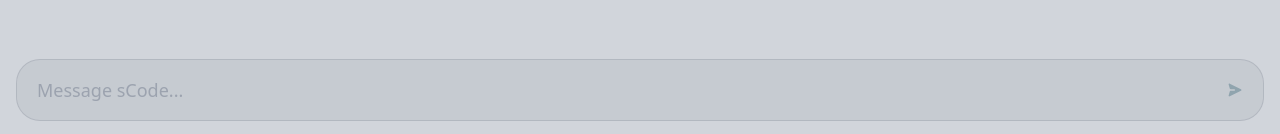
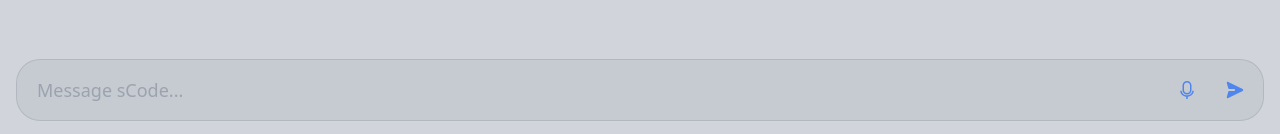
Before and after one commit to KangweiLIAO/sCode-chatbot, a Next.js app in the folder frontend/: page / in a window 1280 px wide. Shown: the part 663-797 px from the top of the page. Built offline with nearby package versions, Linux system fonts and the light colour scheme.

Commit message:
Added voice input functionality

```diff
--- a/frontend/app/about/page.tsx
+++ b/frontend/app/about/page.tsx
@@ -1,7 +1,7 @@
 import React from 'react';
 import Link from 'next/link';
 
-const About = () => {
+export default function About() {
 	return (
 		<div className="min-h-screen bg-gray-300 flex flex-col justify-center">
 			<div className="max-w-4xl mx-auto px-4 sm:px-6 lg:px-8">
@@ -28,5 +28,3 @@ const About = () => {
 		</div>
 	);
 };
-
-export default About;
--- a/frontend/app/components/chat-ui.tsx
+++ b/frontend/app/components/chat-ui.tsx
@@ -1,10 +1,12 @@
 'use client'
-
-import React, {useState} from 'react';
+import 'regenerator-runtime'
+import React, {useEffect, useState} from 'react';
+import SpeechRecognition, {useSpeechRecognition} from 'react-speech-recognition'
 import TypeIt from "typeit-react";
 
-// const FETCH_URL = 'http://localhost:8000/dialogflow'
-const FETCH_URL = 'https://scode-chatbot-236603824520.herokuapp.com/dialogflow'
+const FETCH_URL = 'http://localhost:8000/dialogflow'
+
+// const FETCH_URL = 'https://scode-chatbot-236603824520.herokuapp.com/dialogflow'
 
 interface Message {
 	id: number;
@@ -13,10 +15,28 @@ interface Message {
 }
 
 export default function ChatUI() {
-	// const [isLoading, setIsLoading] = useState<boolean>(false);
+	const [isLoading, setIsLoading] = useState<boolean>(false);
 	const [dialog, setDialog] = useState<Message[]>([]);
 	const [inputText, setInputText] = useState('');
 
+	const {
+		transcript,
+		listening,
+		resetTranscript,
+		browserSupportsSpeechRecognition
+	} = useSpeechRecognition();
+
+	useEffect(() => {
+		setInputText(transcript)
+	}, [transcript])
+
+	const handleListening = () => {
+		if (!listening) {
+			SpeechRecognition.startListening({language: 'zh-HK'});
+		} else {
+			SpeechRecognition.stopListening();
+		}
+	}
 	const handleSend = async () => {
 		if (!inputText.trim()) return; // don't send empty messages
 
@@ -31,7 +51,7 @@ export default function ChatUI() {
 		setInputText(''); // Clear the input field
 
 		try {
-			// setIsLoading(true)
+			setIsLoading(true)
 			// Send the user's message to the backend
 			const response = await fetch(FETCH_URL, {
 				method: 'POST',
@@ -47,7 +67,8 @@ export default function ChatUI() {
 		} catch (error) {
 			console.error('Error sending message:', error);
 		} finally {
-			// setIsLoading(false)
+			setIsLoading(false)
+			resetTranscript()
 		}
 	};
 
@@ -75,6 +96,7 @@ export default function ChatUI() {
 					</div>
 				))}
 			</div>
+
 			{/* Text Field */}
 			<div className="p-4">
 				<div
@@ -85,25 +107,47 @@ export default function ChatUI() {
 							placeholder="Message sCode..."
 							className="peer h-full min-h-full w-full rounded-[7px]  !border-0 border-blue-gray-200
                 border-t-transparent bg-transparent px-3 py-2.5 font-sans text-lg text-blue-900 font-normal
-                text-blue-gray-700 outline outline-0 transition-all placeholder:text-blue-gray-300
+                text-blue-gray-700 outline outline-0 transition-all placeholder:text-blue-gray-400
                 placeholder-shown:border placeholder-shown:border-blue-gray-200 placeholder-shown:border-t-blue-gray-200
                 focus:border-2 focus:ring-purple-600 focus:border-transparent focus:border-t-transparent focus:outline-0
                 disabled:resize-none disabled:border-0 disabled:bg-blue-gray-50"
 							onChange={(e) => setInputText(e.target.value)}
 							onKeyDown={(e) => e.key === 'Enter' && handleSend()}
-							// disabled={isLoading}
+							disabled={isLoading}
 						></input>
 					</div>
+
+					<div>
+						<button
+							className="relative h-10 max-h-[40px] w-10 max-w-[40px] select-none rounded-full text-center align-middle
+							font-sans text-xs font-medium uppercase text-gray-900 transition-all hover:bg-gray-900/10 active:bg-gray-900/20
+							disabled:pointer-events-none disabled:opacity-50 disabled:shadow-none"
+							onClick={handleListening}
+							type="button">
+				      <span className="absolute transform -translate-x-1/2 -translate-y-1/2 top-1/2 left-1/2">
+				        <svg width="24" height="24" viewBox="0 0 24 24" fill="none" xmlns="http://www.w3.org/2000/svg">
+				          <path
+					          d="M12 4.5C10.314 4.5 9 5.80455 9 7.35V12.15C9 13.6955 10.314 15 12 15C13.686 15 15 13.6955 15 12.15L15
+					          7.35C15 5.80455 13.686 4.5 12 4.5ZM7.5 7.35C7.5 4.919 9.54387 3 12 3C14.4561 3 16.5 4.919 16.5 7.35L16.5
+					          12.15C16.5 14.581 14.4561 16.5 12 16.5C9.54387 16.5 7.5 14.581 7.5 12.15V7.35ZM6.75 12.75C6.75 15.1443
+					          9.0033 17.25 12 17.25C14.9967 17.25 17.25 15.1443 17.25 12.75H18.75C18.75 15.9176 16.0499 18.3847 12.75
+					          18.7129V21H11.25V18.7129C7.95007 18.3847 5.25 15.9176 5.25 12.75H6.75Z"
+					          fill={listening ? `#e81d22` : `#5185ee`}></path>
+				        </svg>
+				      </span>
+						</button>
+					</div>
+
 					<div>
 						<button
 							className="relative h-10 max-h-[40px] w-10 max-w-[40px] select-none rounded-full text-center align-middle
 							font-sans text-xs font-medium uppercase text-gray-900 transition-all hover:bg-gray-900/10 active:bg-gray-900/20
 							disabled:pointer-events-none disabled:opacity-50 disabled:shadow-none"
 							onClick={handleSend}
-							// disabled={isLoading}
+							disabled={isLoading}
 							type="button">
 				      <span className="absolute transform -translate-x-1/2 -translate-y-1/2 top-1/2 left-1/2">
-				        <svg width="14" height="14" viewBox="0 0 14 14" fill="none" xmlns="http://www.w3.org/2000/svg">
+				        <svg width="18" height="18" viewBox="0 0 14 14" fill="none" xmlns="http://www.w3.org/2000/svg">
 				          <path
 					          d="M12.9576 7.71521C13.0903 7.6487 13.2019 7.54658 13.2799 7.42027C13.3579 7.29396 13.3992 7.14845
 					          13.3992 7.00001C13.3992 6.85157 13.3579 6.70606 13.2799 6.57975C13.2019 6.45344 13.0903 6.35132 12.9576
@@ -116,7 +160,7 @@ export default function ChatUI() {
 					          8.21283 1.77362 8.38001L0.631223 12.38C0.588482 12.5293 0.590098 12.6877 0.635876 12.8361C0.681652
 					          12.9845 0.769612 13.1163 0.889027 13.2155C1.00844 13.3148 1.15415 13.3771 1.30838 13.3949C1.46262
 					          13.4128 1.61871 13.3854 1.75762 13.316L12.9576 7.71601V7.71521Z"
-					          fill="#90A4AE"></path>
+					          fill="#5185ee"></path>
 				        </svg>
 				      </span>
 						</button>
--- a/frontend/app/components/navbar.tsx
+++ b/frontend/app/components/navbar.tsx
@@ -1,7 +1,7 @@
 import React from 'react';
 import Link from 'next/link';
 
-const Navbar = () => {
+export default function Navbar() {
 	return (
 		<nav className="fixed bg-opacity-50 backdrop-filter backdrop-blur-lg bg-white top-0 left-0 right-0 z-50 p-2
 		shadow-lg shadow-blue-800/10">
@@ -20,5 +20,3 @@ const Navbar = () => {
 		</nav>
 	);
 };
-
-export default Navbar;
--- a/frontend/app/page.tsx
+++ b/frontend/app/page.tsx
@@ -1,5 +1,6 @@
+import 'regenerator-runtime/runtime'
+import Navbar from "@/app/components/navbar";
 import ChatUI from "@/app/components/chat-ui";
-import Navbar from "@/app/components/navbar";
 
 export default function Home() {
 	return (
--- a/frontend/package.json
+++ b/frontend/package.json
@@ -22,14 +22,19 @@
     "typeit-react": "^2.7.1"
   },
   "devDependencies": {
+    "@babel/plugin-transform-runtime": "^7.24.3",
+    "@speechly/speech-recognition-polyfill": "^1.3.0",
     "@types/next": "^9.0.0",
     "@types/node": "^20",
     "@types/react": "^18",
     "@types/react-dom": "^18",
+    "@types/react-speech-recognition": "^3.9.5",
+    "@types/regenerator-runtime": "^0.13.5",
     "autoprefixer": "^10.0.1",
     "eslint": "^8",
     "eslint-config-next": "14.1.3",
     "postcss": "^8",
+    "react-speech-recognition": "^3.10.0",
     "tailwindcss": "^3.3.0",
     "typescript": "^5"
   }
```
Also changed, not shown: frontend/public/microphone.svg (added), 1 other file (tests, documents, lock files or other folders).
